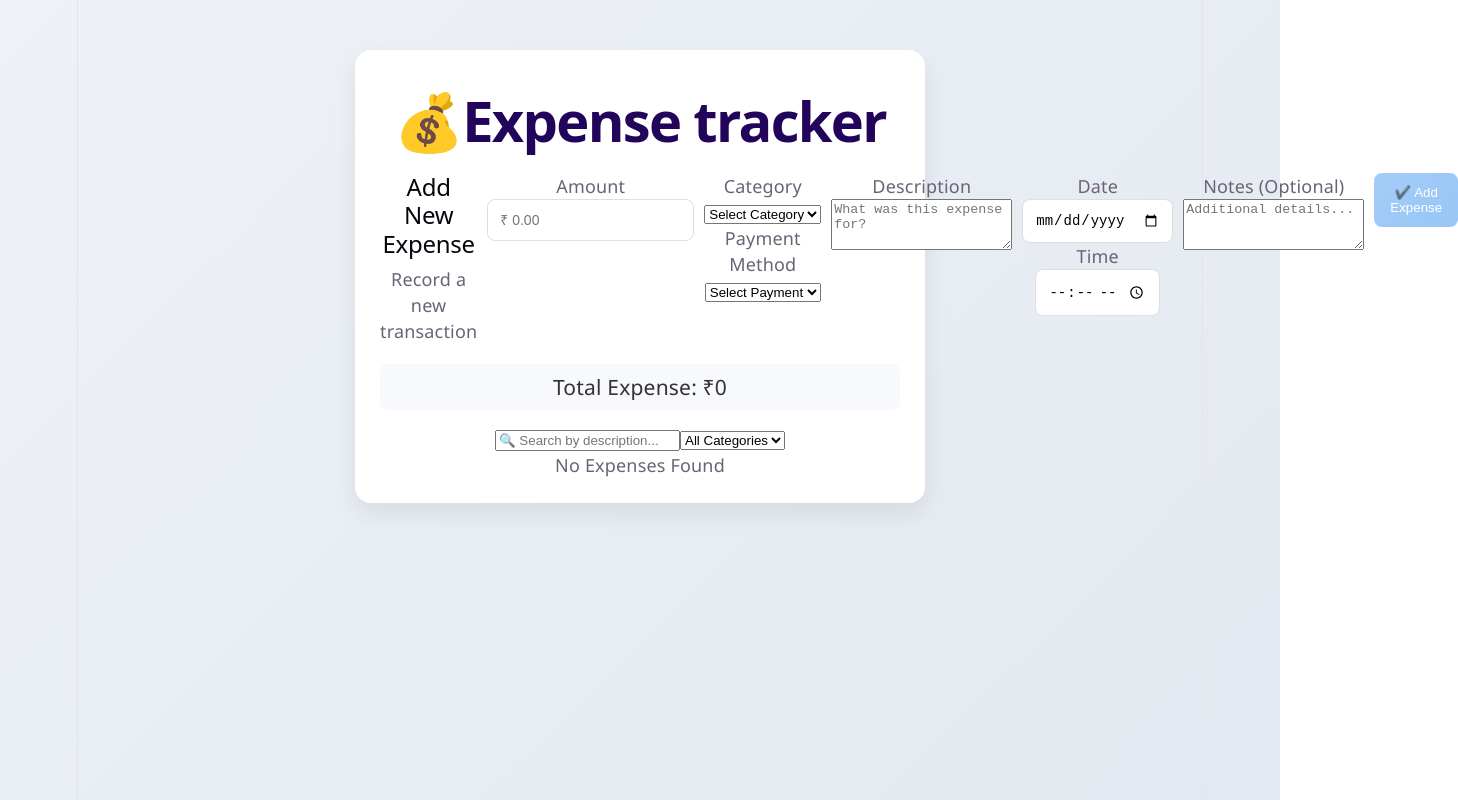
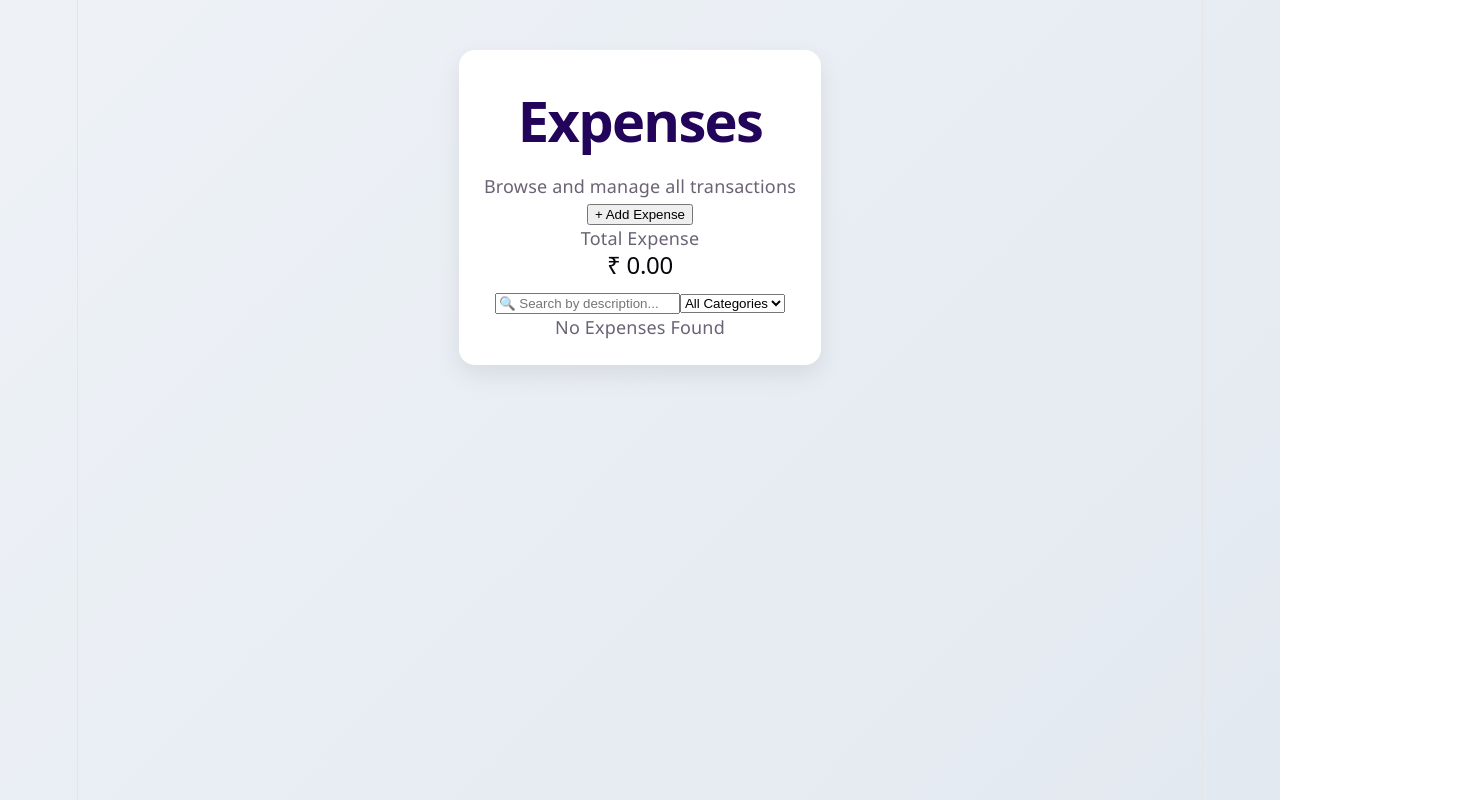
Before and after one commit to arshiya-hamdani/Expense-tracker-App, a React (Vite) app: page / in a window 1280 px wide. Shown: the whole page, 1458 px wide, since content can reach past the window. Built offline with nearby package versions, Linux system fonts and the light colour scheme.

Commit message:
Update App.jsx

```diff
--- a/src/App.jsx
+++ b/src/App.jsx
@@ -1,27 +1,83 @@
-import { useState, useEffect } from 'react'
-import './App.css'
-import Expenseform from './components/Expenseform'
-import Expenselist from './components/Expenselist'
+import { useState, useEffect } from "react";
+import "./App.css";
+import Expenseform from "./components/Expenseform";
+import Expenselist from "./components/Expenselist";
 
 function App() {
-  const [expenses, setExpenses] = useState([])
-  const addexpenses = (expense) => {
-    setExpenses((prev) => [...prev, expense])
-  }
-  const delexpense = (id) => {
+  const [expenses, setExpenses] = useState(() => {
+    const saved = localStorage.getItem("expenses");
+    return saved ? JSON.parse(saved) : [];
+  });
+  useEffect(() => {
+    localStorage.setItem("expenses", JSON.stringify(expenses));
+  }, [expenses]);
+  const [showForm, setShowForm] = useState(false);
+
+  // Add Expense
+  const addExpense = (expense) => {
+    setExpenses([...expenses, expense]);
+    setShowForm(false);
+  };
+
+  // Delete Expense
+  const deleteExpense = (id) => {
     const updated = expenses.filter((item) => item.id !== id);
     setExpenses(updated);
-  }
+  };
+
+  // Total
   const total = expenses.reduce((sum, item) => sum + item.amt, 0);
 
   return (
     <div className="app-container">
-      <h1>💰Expense tracker </h1>
-      <Expenseform onAddExpense={addexpenses} />
-      <h3 className='total-expense'>Total Expense:  ₹{total}</h3>
-      <Expenselist expenses={expenses} onDelete={delexpense} />
 
+      {/* Header */}
+      <div className="header">
+        <div>
+          <h1>Expenses</h1>
+          <p>Browse and manage all transactions</p>
+        </div>
+
+        <button
+          className="add-btn"
+          onClick={() => setShowForm(true)}
+        >
+          + Add Expense
+        </button>
+      </div>
+
+      {/* Total Card */}
+      <div className="total-card">
+        <p>Total Expense</p>
+        <h2>₹ {total.toFixed(2)}</h2>
+      </div>
+
+      {/* Popup Form */}
+      {showForm && (
+        <div className="popup">
+          <div className="popup-content">
+
+            <div className="popup-header">
+              <h2>Add New Expense</h2>
+
+              <button
+                className="close-btn"
+                onClick={() => setShowForm(false)}
+              >
+                ✕
+              </button>
+            </div>
+
+            <Expenseform onAddExpense={addExpense} />
+          </div>
+        </div>
+      )}
+      {/* Expense List */}
+      <Expenselist
+        expenses={expenses}
+        onDelete={deleteExpense}
+      />
     </div>
-  )
+  );
 }
-export default App
+export default App;
```
